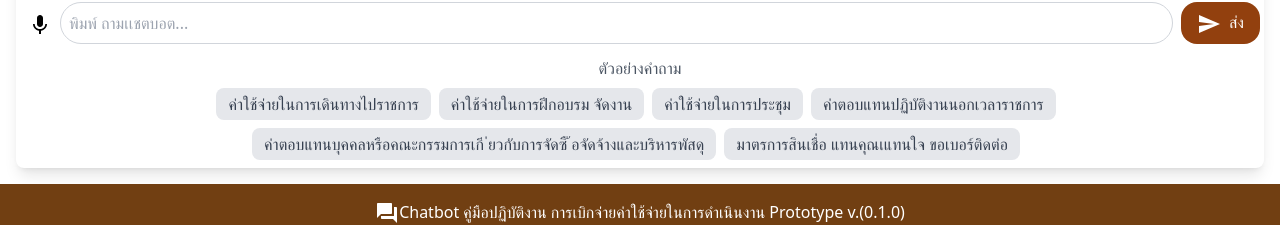
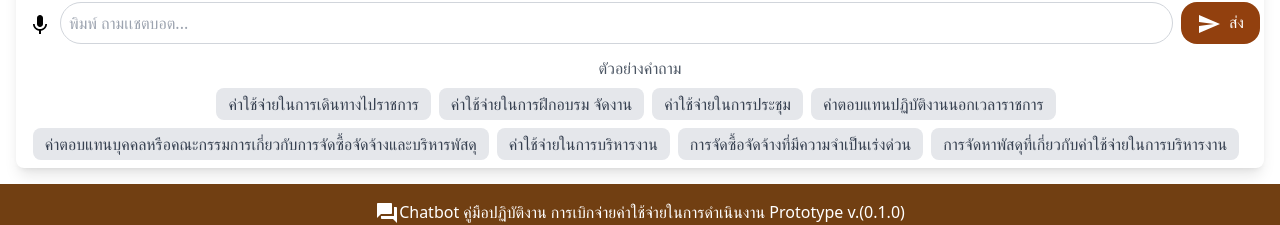
Before and after one commit to JeerasakAnanta/cs_project, a React (Vite) app in the folder chatbot_web/: page / in a window 1280 px wide. Shown: the part 620-845 px from the top of the page. Built offline with nearby package versions, Linux system fonts and the light colour scheme; no server answers.

Commit message:
feat : chaing  buttion  gress  work to ask chatbot

```diff
--- a/chatbot_web/src/components/Chatbot.tsx
+++ b/chatbot_web/src/components/Chatbot.tsx
@@ -216,8 +216,10 @@ const Chatbot: React.FC = () => {
             'ค่าใช้จ่ายในการฝึกอบรม จัดงาน',
             'ค่าใช้จ่ายในการประชุม',
             'ค่าตอบแทนปฏิบัติงานนอกเวลาราชการ',
-            'ค่าตอบแทนบุคคลหรือคณะกรรมการเกี ่ยวกับการจัดซื ้อจัดจ้างและบริหารพัสดุ',
-            'มาตรการสินเชื่อ แทนคุณเแทนใจ ขอเบอร์ติดต่อ',
+            'ค่าตอบแทนบุคคลหรือคณะกรรมการเกี่ยวกับการจัดซื้อจัดจ้างและบริหารพัสดุ',
+            'ค่าใช้จ่ายในการบริหารงาน' ,
+            'การจัดซื้อจัดจ้างที่มีความจำเป็นเร่งด่วน',
+            'การจัดหาพัสดุที่เกี่ยวกับค่าใช้จ่ายในการบริหารงาน'
           ].map((question, index) => (
             <button
               key={index}
```
